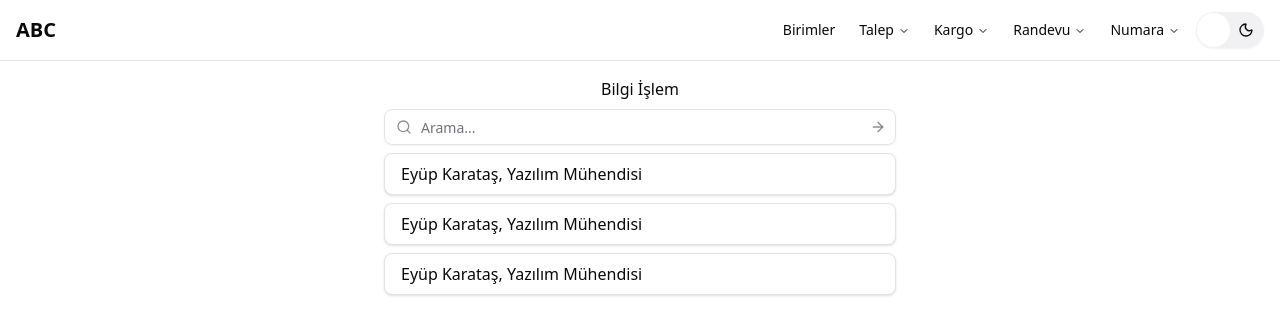
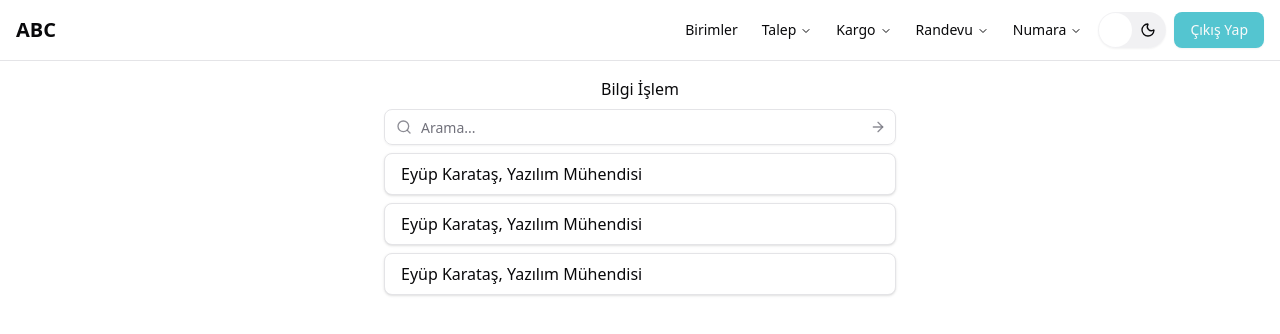
Before and after one commit to eyupkaratas/santral-operasyon-uygulamasi, a Next.js app in the folder client/: page /birimim in a window 1280 px wide. Shown: the top 334 px of the page. Built offline with nearby package versions, Linux system fonts and the light colour scheme.

Commit message:
(client): add logout functionality

```diff
--- a/client/src/actions/auth.ts
+++ b/client/src/actions/auth.ts
@@ -41,3 +41,8 @@ export async function loginAction(formData: {
     token: data.token,
   };
 }
+
+export async function logoutAction() {
+  const cookieStore = await cookies();
+  cookieStore.delete("token");
+}
--- a/client/src/components/header.tsx
+++ b/client/src/components/header.tsx
@@ -1,9 +1,12 @@
 "use client";
 
+import { logoutAction } from "@/actions/auth";
 import { Button } from "@/components/ui/button";
 import { Sheet, SheetContent, SheetTitle, SheetTrigger } from "@/components/ui/sheet";
-import { ChevronRight, Menu } from "lucide-react";
+import { ChevronRight, Loader2, Menu } from "lucide-react";
 import Link from "next/link";
+import { useRouter } from "next/navigation";
+import { useTransition } from "react";
 import ThemeToggler from "./theme-toggler";
 import {
   NavigationMenu,
@@ -51,6 +54,17 @@ const navLinks = [
 ];
 
 export default function Header() {
+  const [isPending, startTransition] = useTransition();
+  const router = useRouter();
+
+  function handleLogout(e: React.FormEvent) {
+    startTransition(async () => {
+      e.preventDefault();
+      await logoutAction();
+      router.push("/anasayfa");
+    });
+  }
+
   return (
     <header className="w-full border-b">
       <div className="container mx-auto flex max-w-7xl items-center justify-between px-4 py-3">
@@ -89,6 +103,12 @@ export default function Header() {
           </NavigationMenuList>
 
           <ThemeToggler />
+
+          <form onSubmit={handleLogout}>
+            <Button type="submit" disabled={isPending}>
+              {isPending ? <Loader2 className="animate-spin" /> : "Çıkış Yap"}
+            </Button>
+          </form>
         </NavigationMenu>
 
         {/* Mobile Navigation */}
```
